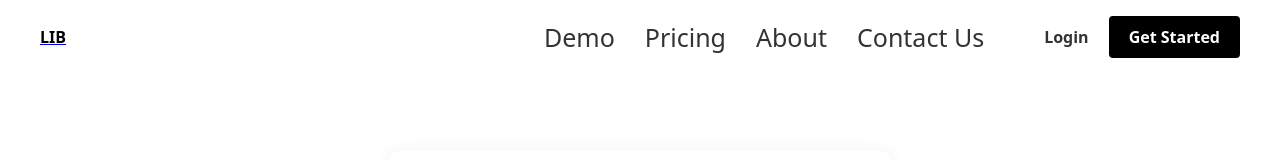
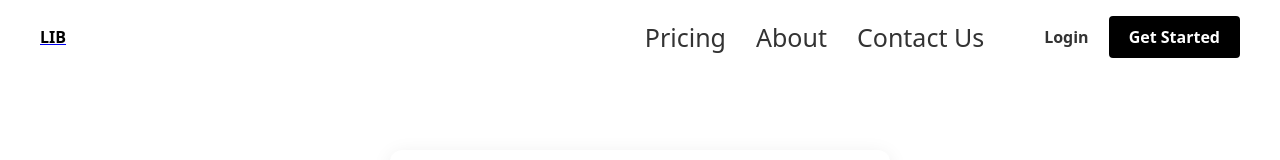
Before and after one commit to thirumaleshj-git/udemy.html-css, a plain HTML site: page contact_us.html in a window 1280 px wide. Shown: the top 160 px of the page. Drawn offline with Linux system fonts and the light colour scheme.

Commit message:
initial commit'

```diff
--- a/contact_us.html
+++ b/contact_us.html
@@ -13,7 +13,7 @@
       <a href="index.html"><div class="logo"><strong>LIB</strong></div></a>
 
       <ul class="nav-links">
-         <li><a href="demo.html">Demo</a></li>
+
         <li><a href="pricing.html">Pricing</a></li>
         <li><a href="about.html">About</a></li>
         <li><a href="contact_us.html">Contact Us</a></li>
```
